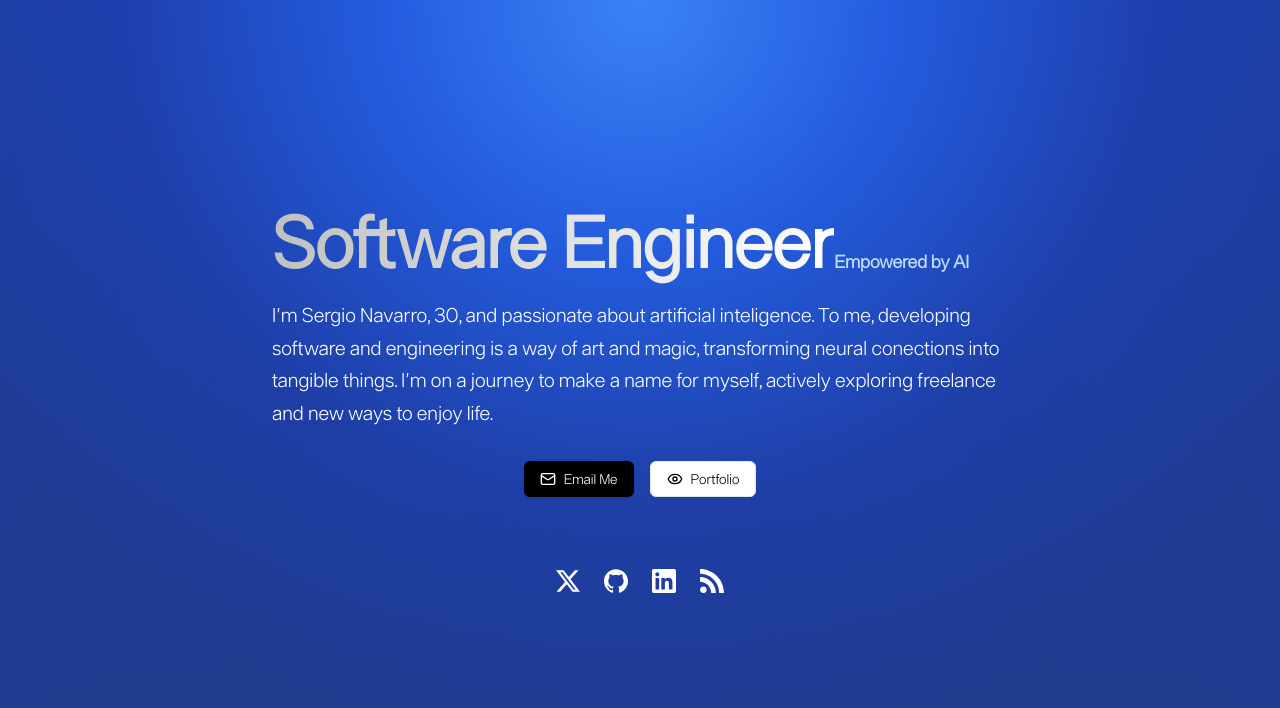
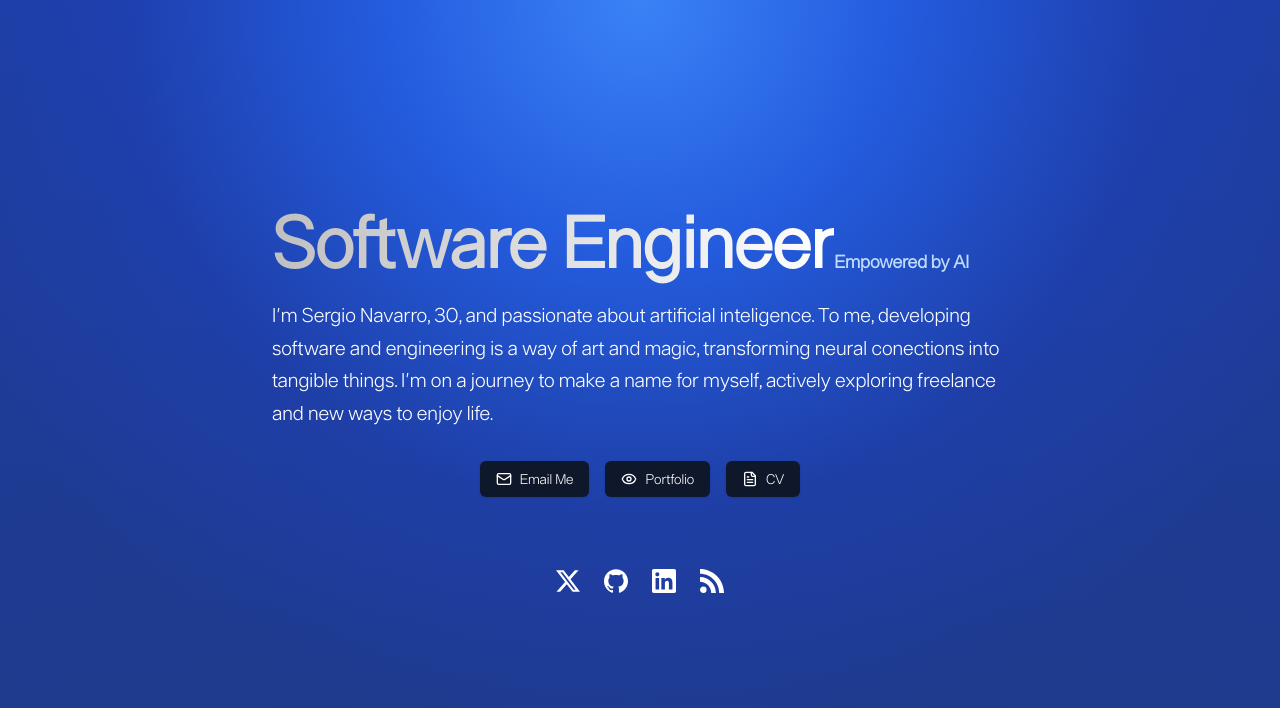
Before and after one commit to navarrillo/sergionavarro-nextjs, a Next.js app: page / in a window 1280 px wide. Shown: the top 708 px of the page. Built offline with nearby package versions, Linux system fonts and the light colour scheme.

Commit message:
Added CV button and change button colors
Also added meta tags on layout.

```diff
--- a/src/app/layout.tsx
+++ b/src/app/layout.tsx
@@ -14,6 +14,24 @@ export default function RootLayout({
 }>) {
   return (
     <html lang="en" suppressHydrationWarning>
+      <meta property="og:url" content="https://sergionavarro.me" />
+      <meta property="og:type" content="website" />
+      <meta property="og:title" content="Sergio Navarro - Software engineer" />
+      <meta
+        property="og:description"
+        content="Experienced Software Engineer & Development Manager with over 7 Years in Tech Innovation"
+      />
+      <meta property="og:image" content="./icon.ico" />
+
+      <meta name="twitter:card" content="summary_large_image" />
+      <meta property="twitter:domain" content="https://sergionavarro.me" />
+      <meta property="twitter:url" content="https://sergionavarro.me" />
+      <meta name="twitter:title" content="Sergio Navarro - Software engineer" />
+      <meta
+        name="twitter:description"
+        content="Experienced Software Engineer & Development Manager with over 7 Years in Tech Innovation"
+      />
+      <meta name="twitter:image" content="./icon.ico" />
       <body>
         <ThemeProvider attribute="class" defaultTheme="system" enableSystem>
           {children}
--- a/src/app/page.tsx
+++ b/src/app/page.tsx
@@ -1,7 +1,7 @@
 "use client";
 import { useState } from "react";
 import { Button } from "@/components/ui/button";
-import { Mail, Eye } from "lucide-react";
+import { Mail, Eye, FileText } from "lucide-react";
 import Link from "next/link";
 import { EmailForm } from "@/components/email-form";
 
@@ -52,16 +52,25 @@ export default function Portfolio() {
         <div className="flex justify-center space-x-4 mb-12">
           <Button
             variant="default"
-            className="bg-black text-white hover:bg-gray-800"
+            className=" text-white hover:bg-white hover:text-black"
             onClick={() => setIsEmailFormOpen(true)}
           >
             <Mail className="mr-2 h-4 w-4" /> Email Me
           </Button>
           <Button
-            variant="outline"
-            className="bg-white text-black hover:bg-gray-100"
+            variant="default"
+            className=" text-white hover:bg-white hover:text-black"
           >
             <Eye className="mr-2 h-4 w-4" /> Portfolio
+          </Button>
+          <Button
+            variant="default"
+            className=" text-white hover:bg-white hover:text-black"
+            onClick={() =>
+              window.open("https://cv.sergionavarro.me/", "_blank")
+            }
+          >
+            <FileText className="mr-2 h-4 w-4" /> CV
           </Button>
         </div>
         <div className="flex justify-center space-x-6 mt-6">
```
Also changed, not shown: 2 other files (tests, documents, lock files or other folders).
